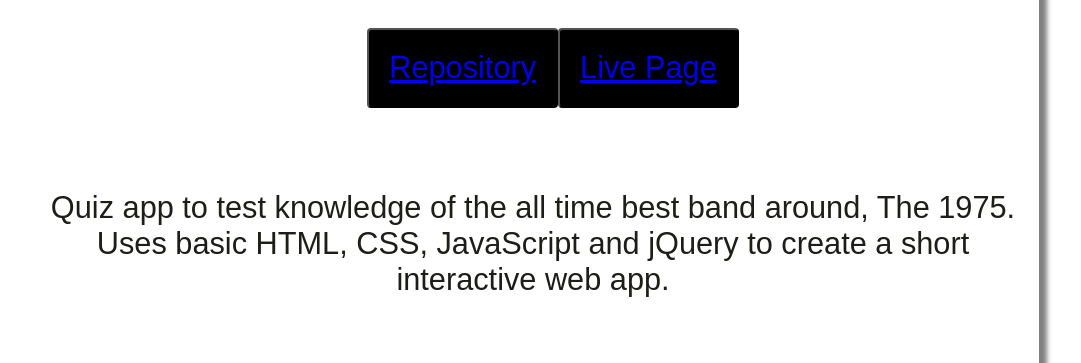
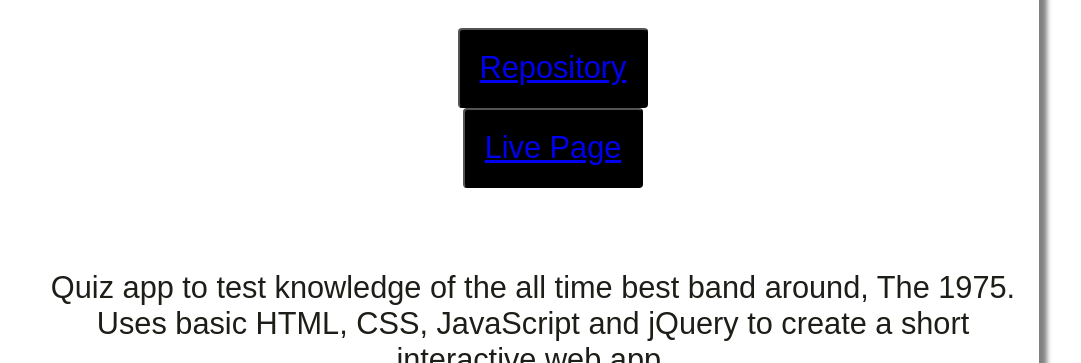
Before and after one commit to bahitssara/Portfolio, a plain HTML site: page projects.html in a window 1280 px wide. Shown: the part 862-1225 px from the top of the page, without its empty margins (107-1188 px from the left). Drawn offline with Linux system fonts and the light colour scheme; a web font is replaced by a local one.

Commit message:
button adjust

```diff
--- a/Styles/main.css
+++ b/Styles/main.css
@@ -144,7 +144,7 @@ header a:hover {
     padding:20px;
 }
 
-.project-links {
+.project-links li{
     font-family: 'Muli', sans-serif;
     color:white;
     list-style-type: none;
```
